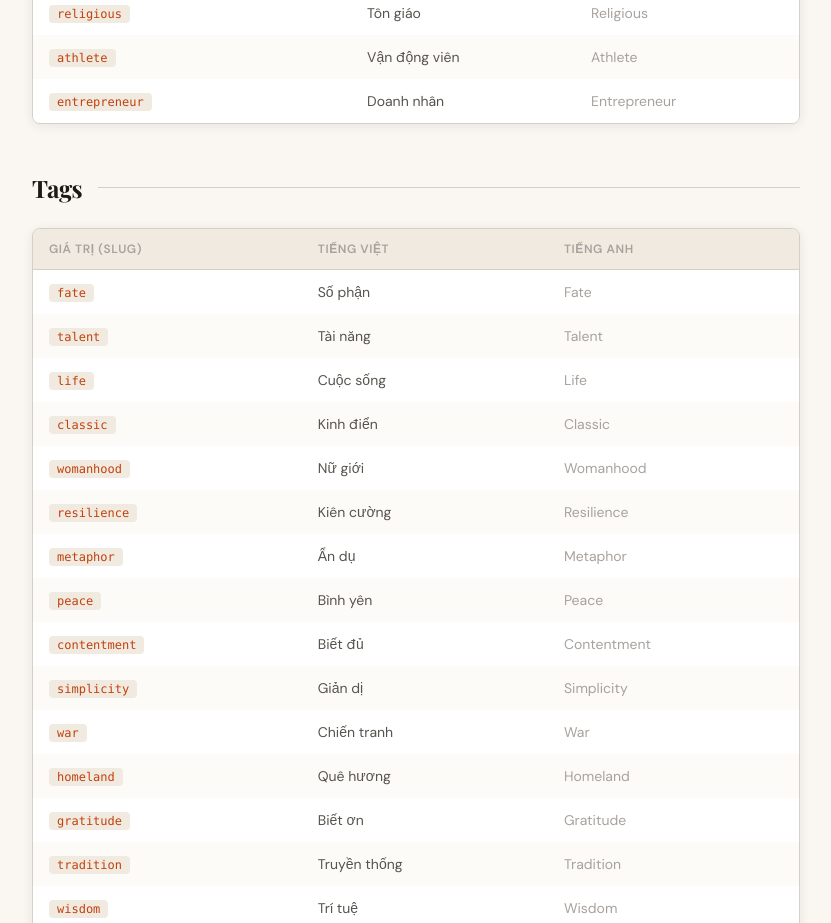
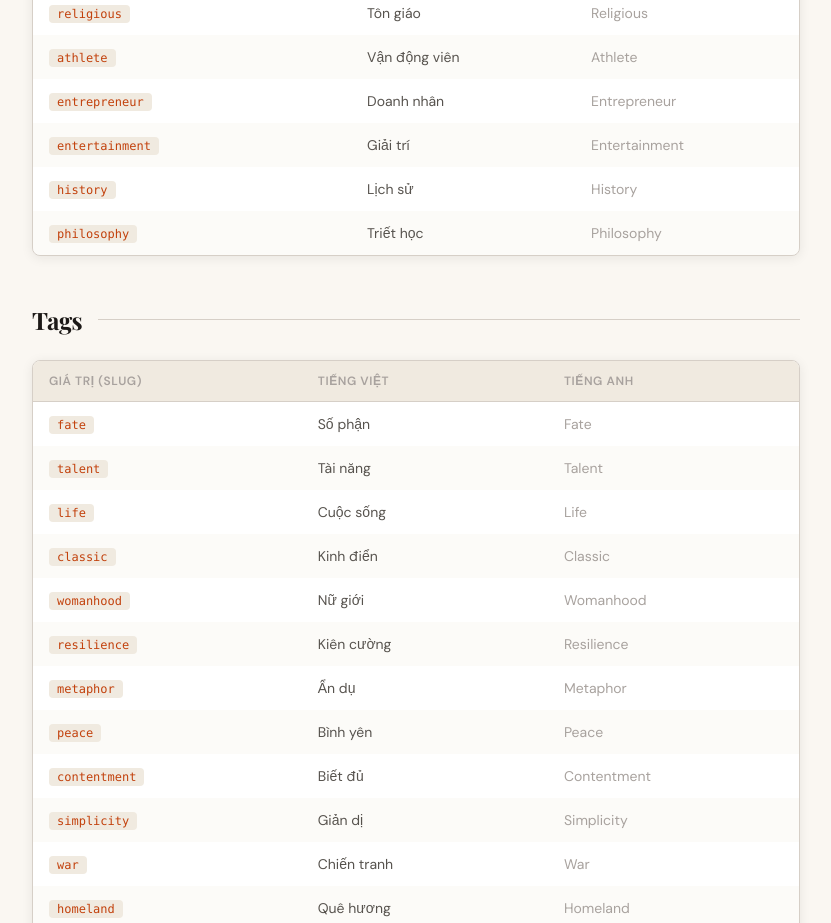
Before and after one commit to bbinarygo/vquotes, a Next.js app: page /schema in a window 1280 px wide. Shown: the part 960-1883 px from the top of the page, without its empty margins (224-1055 px from the left). Built offline with nearby package versions, Linux system fonts and the light colour scheme; a web font is replaced by a local one.

Commit message:
feat(constants): add new category definitions with emojis

```diff
--- a/src/constants/categories.ts
+++ b/src/constants/categories.ts
@@ -16,4 +16,7 @@ export const CATEGORY_LIST: { value: QuoteCategory; label: string; labelVi: stri
   { value: 'religious', label: 'Religious', labelVi: 'Tôn giáo', emoji: '🕊️' },
   { value: 'athlete', label: 'Athlete', labelVi: 'Vận động viên', emoji: '🏆' },
   { value: 'entrepreneur', label: 'Entrepreneur', labelVi: 'Doanh nhân', emoji: '💼' },
+  { value: 'entertainment', label: 'Entertainment', labelVi: 'Giải trí', emoji: '🎭' },
+  { value: 'history', label: 'History', labelVi: 'Lịch sử', emoji: '⌛' },
+  { value: 'philosophy', label: 'Philosophy', labelVi: 'Triết học', emoji: '🧠' },
 ];
```
